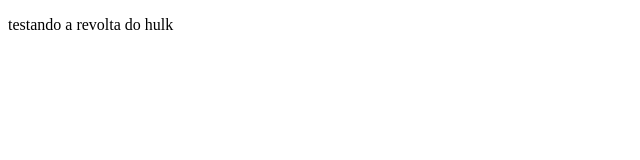
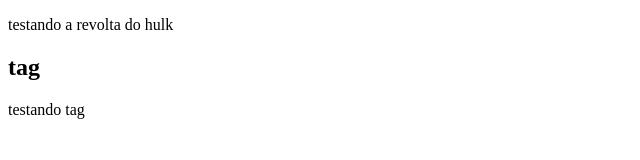
Before and after one commit to ivanknd07/cursoGit, a plain HTML site: page index.html in a window 1280 px wide. Shown: the whole page, without its empty margins (0-640 px from the left). Drawn offline with Linux system fonts and the light colour scheme.

Commit message:
Enviando alterações

```diff
--- a/index.html
+++ b/index.html
@@ -11,6 +11,10 @@
         <p>
             testando a revolta do hulk
         </p>
+        <h2>tag</h2>
+        <p>
+            testando tag
+        </p>
     </div>
 </body>
 </html>
```
